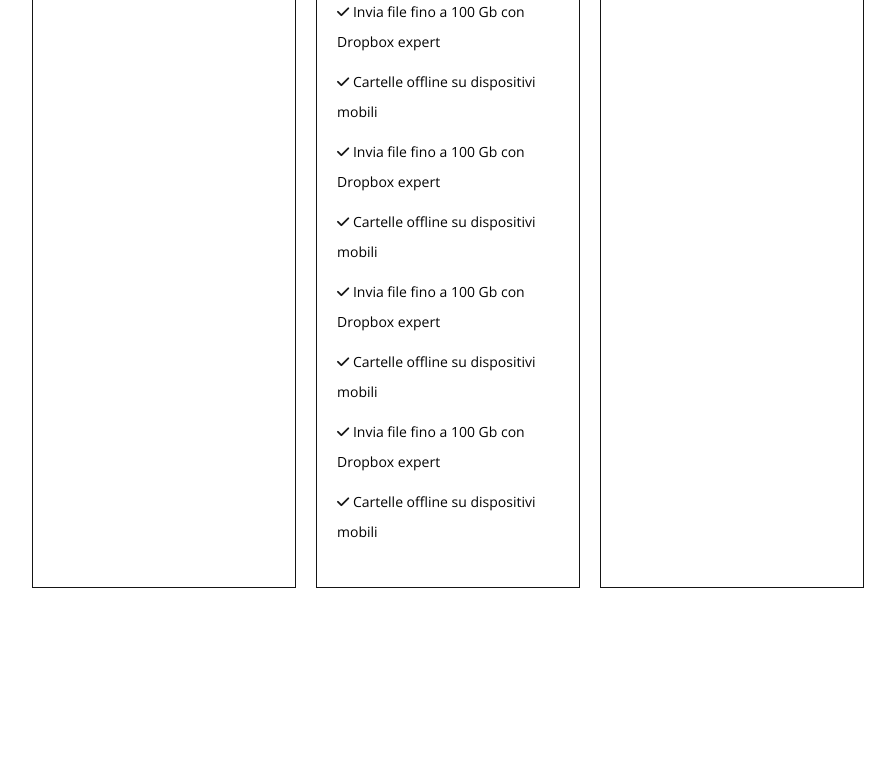
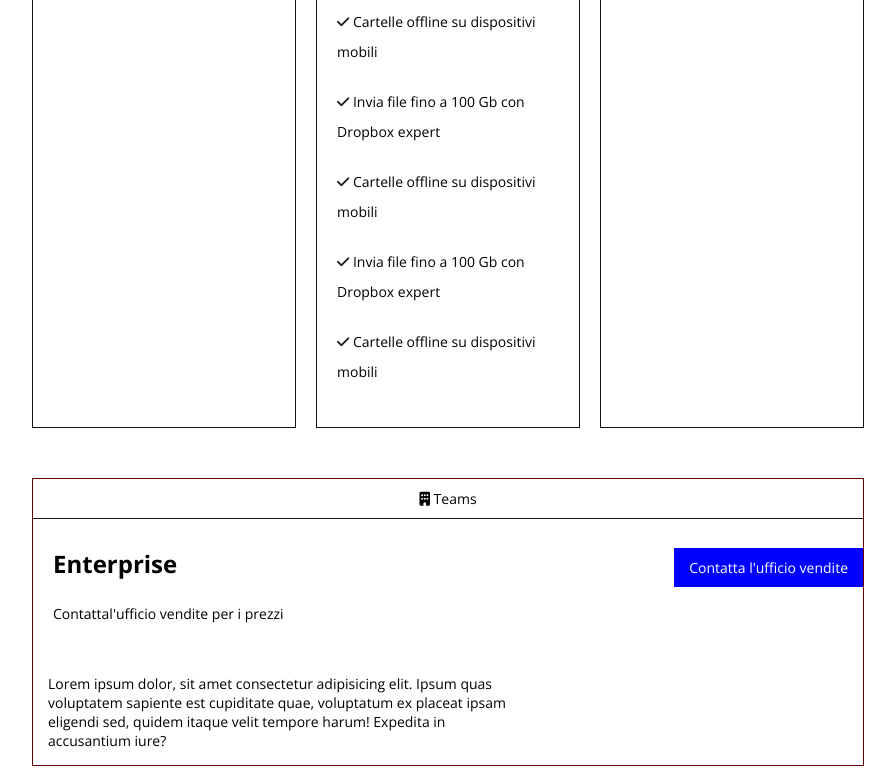
Before and after one commit to alessiaimprota/htmlcss-dropbox, a plain HTML site: page index.html in a window 1280 px wide. Shown: the part 1913-2697 px from the top of the page, without its empty margins (192-1087 px from the left). Before the commit the page ends 2551 px from the top, so only its background shows below. Drawn offline with nearby package versions, Linux system fonts and the light colour scheme.

Commit message:
last card

```diff
--- a/index.html
+++ b/index.html
@@ -62,6 +62,8 @@
 
         <div class="mainwrap">
 
+          <section class="plans">
+
             <h2>Trova il piano business che fa per te</h2>
             <div class="chosen-plan">
               <div class="subscription">
@@ -78,11 +80,14 @@
             <div class="table-plan">
 
               <div class="card-plan">
+
                 <div class="target-plan">
                   <i class="fa-solid fa-user"></i>
                   <span>Singolo</span>
                 </div>
-                <div class="card-wrap">
+
+                <div class="card-description">
+
                   <div class="name-plan">
                     <h3>Professional</h3>
                     <span class="price"> &euro; 12.00 </span>
@@ -121,11 +126,14 @@
               </div>
 
               <div class="card-plan">
+
                 <div class="target-plan">
                   <i class="fa-solid fa-user"></i>
                   <span>Singolo</span>
                 </div>
-                <div class="card-wrap">
+
+                <div class="card-description">
+
                   <div class="name-plan">
                     <h3>Professional</h3>
                     <span class="price"> &euro; 12.00 </span>
@@ -159,21 +167,19 @@
                     <span>
                       <i class="fa-solid fa-check"></i> Cartelle offline su dispositivi mobili
                     </span>
+                    <span>
                       <i class="fa-solid fa-check"></i> Invia file fino a 100 Gb con Dropbox expert
                     </span>
                     <span>
                       <i class="fa-solid fa-check"></i> Cartelle offline su dispositivi mobili
                     </span>
+                    <span>
                       <i class="fa-solid fa-check"></i> Invia file fino a 100 Gb con Dropbox expert
                     </span>
                     <span>
                       <i class="fa-solid fa-check"></i> Cartelle offline su dispositivi mobili
                     </span>
-                  <i class="fa-solid fa-check"></i> Invia file fino a 100 Gb con Dropbox expert
-                  </span>
                     <span>
-                  <i class="fa-solid fa-check"></i> Cartelle offline su dispositivi mobili
-                  </span>
                       <i class="fa-solid fa-check"></i> Invia file fino a 100 Gb con Dropbox expert
                     </span>
                     <span>
@@ -184,11 +190,14 @@
               </div>
 
               <div class="card-plan">
+
                 <div class="target-plan">
                   <i class="fa-solid fa-user"></i>
                   <span>Singolo</span>
                 </div>
-                <div class="card-wrap">
+
+                <div class="card-description">
+
                   <div class="name-plan">
                     <h3>Professional</h3>
                     <span class="price"> &euro; 12.00 </span>
@@ -225,8 +234,26 @@
                   </div>
                 </div>
               </div>
+            </div>
+
+              <div class="enterprise-plan">
+                <div class="target-plan">
+                  <span> <i class="fa-solid fa-building"></i> Teams</span>
+                </div>
+                <div class="card-wrap">
+                  <div class="card-description">
+                    <div class="name-plan">
+                      <h3>Enterprise</h3>
+                      <span>Contattal'ufficio vendite per i prezzi</span>
 
                     </div>
+                  </div>
+                  <div><a href="#" class="btn blue-btn"> Contatta l'ufficio vendite</a></div>
+                  </div>
+                  <p>Lorem ipsum dolor, sit amet consectetur adipisicing elit. Ipsum quas voluptatem sapiente est cupiditate quae, voluptatum ex placeat ipsam eligendi sed, quidem itaque velit tempore harum! Expedita in accusantium iure?
+                  </p>
+              </div>
+          </section>
         </div>
       </main>
 <footer></footer>
--- a/style/stylesheet.css
+++ b/style/stylesheet.css
@@ -195,11 +195,11 @@
     color: #151515;
 }
 
-.card-wrap{
+.card-description{
     display: flex;
     flex-direction: column;
     justify-content: space-around;
-    gap: 40px;
+    gap: 20px;
     padding: 30px 20px;
     line-height: 30px;
 }
@@ -209,7 +209,7 @@
     width: 20%;
  }
 
- .name-plan h3{
+ .card-description h3{
     font-size: 24px;
     padding-bottom: 20px;
 }
@@ -222,7 +222,8 @@
     padding: 10px 0;
 }
 
-.card-wrap span{
+
+.card-description span{
     display: block;
 }
 
@@ -231,10 +232,27 @@
 }
 
 
+.enterprise-plan{
+    margin-top: 50px;
+    width: 100%;
+    border: #660000 1px solid;
+}
+
+.card-wrap{
+    display: flex;
+    justify-content: space-between;
+    align-items: baseline;
+}
+
+.enterprise-plan p{
+    width: 60%;
+    padding: 15px 15px;
+}
+
 
 /*debug
 
 .navbar-wrap{
-    background-color: rgb(193, 141, 82);
+    background-color: rgb(193, 141, 82)s;
 }
 */
```
Lines whose indentation alone changed are shown as unchanged.
